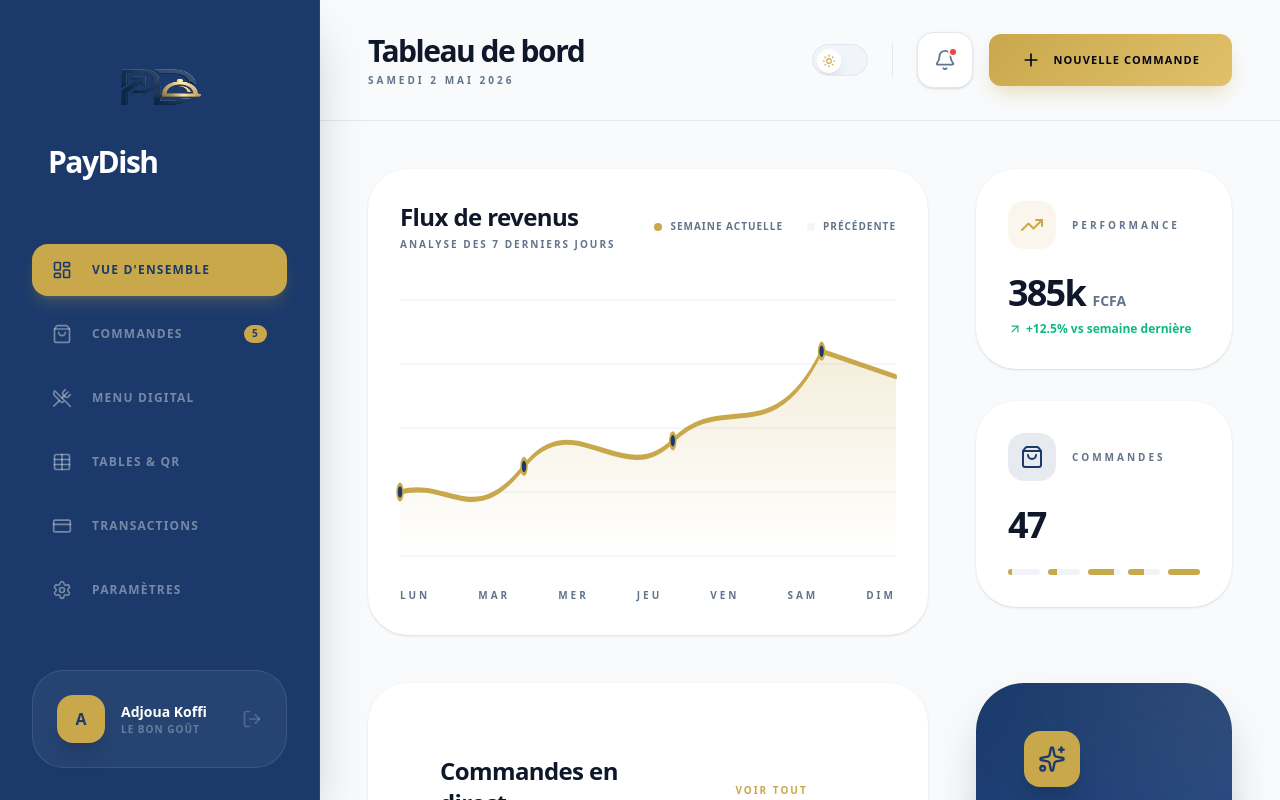
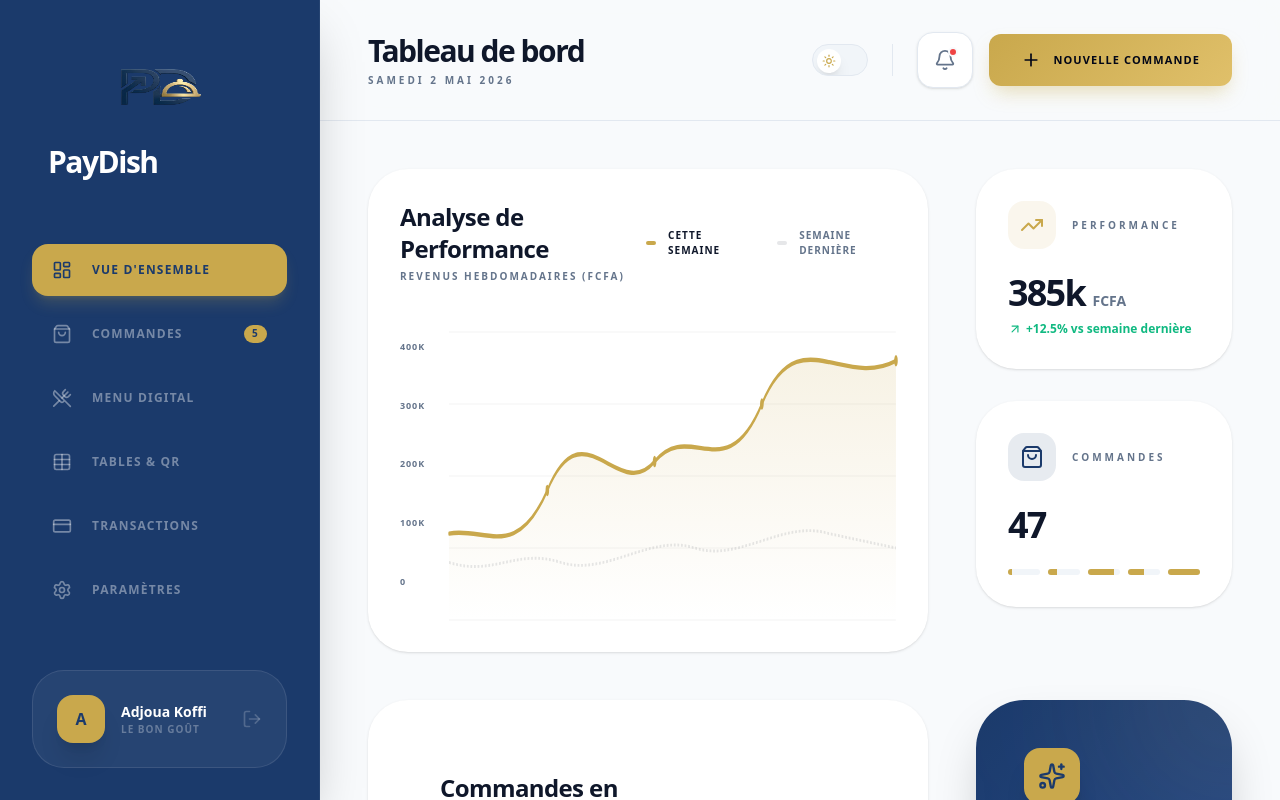
Before and after one commit to Danielcafi/PayDish, a React (Vite) app: page /dashboard in a window 1280 px wide. Built offline with nearby package versions, Linux system fonts and the light colour scheme.

Commit message:
Upgrade to professional fintech graph with axes and dual-period comparison

```diff
--- a/src/pages/Dashboard.tsx
+++ b/src/pages/Dashboard.tsx
@@ -137,63 +137,90 @@ export default function Dashboard() {
                    <div className="xl:col-span-2 card-premium bg-card-bg border-none shadow-2xl p-12 overflow-hidden relative group">
                       <div className="flex items-center justify-between mb-12 relative z-10">
                          <div>
-                            <h3 className="text-2xl font-black text-ink tracking-tight">Flux de revenus</h3>
-                            <p className="text-[10px] text-ink-muted font-black uppercase tracking-[0.2em] mt-1">Analyse des 7 derniers jours</p>
+                            <h3 className="text-2xl font-black text-ink tracking-tight">Analyse de Performance</h3>
+                            <p className="text-[10px] text-ink-muted font-black uppercase tracking-[0.2em] mt-1">Revenus hebdomadaires (FCFA)</p>
                          </div>
-                         <div className="flex items-center gap-6">
-                            <div className="flex items-center gap-2">
-                               <div className="w-2 h-2 rounded-full bg-gold"></div>
-                               <span className="text-[10px] font-black text-ink-muted uppercase tracking-widest">Semaine actuelle</span>
+                         <div className="flex items-center gap-8">
+                            <div className="flex items-center gap-3">
+                               <div className="w-3 h-1 bg-gold rounded-full"></div>
+                               <span className="text-[10px] font-black text-ink uppercase tracking-widest">Cette semaine</span>
                             </div>
-                            <div className="flex items-center gap-2">
-                               <div className="w-2 h-2 rounded-full bg-surface-2"></div>
-                               <span className="text-[10px] font-black text-ink-muted uppercase tracking-widest">Précédente</span>
+                            <div className="flex items-center gap-3">
+                               <div className="w-3 h-1 bg-ink/10 dark:bg-white/10 rounded-full"></div>
+                               <span className="text-[10px] font-black text-ink-muted uppercase tracking-widest">Semaine dernière</span>
                             </div>
                          </div>
                       </div>
 
-                      <div className="relative h-64 w-full">
+                      <div className="relative h-72 w-full flex gap-6">
+                         {/* Y-Axis Labels */}
+                         <div className="flex flex-col justify-between text-[9px] font-black text-ink-muted uppercase tracking-widest pb-8 pt-2">
+                            <span>400k</span>
+                            <span>300k</span>
+                            <span>200k</span>
+                            <span>100k</span>
+                            <span>0</span>
+                         </div>
+
+                         <div className="flex-1 relative">
                             {/* SVG Graph Component */}
                             <svg className="w-full h-full overflow-visible" preserveAspectRatio="none" viewBox="0 0 1000 200">
-                            {/* Grid Lines */}
+                               {/* Horizontal Grid Lines */}
                                {[0, 50, 100, 150, 200].map((y) => (
-                              <line key={y} x1="0" y1={y} x2="1000" y2={y} stroke="currentColor" strokeOpacity="0.05" />
+                                 <line key={y} x1="0" y1={y} x2="1000" y2={y} stroke="currentColor" strokeOpacity="0.03" strokeWidth="1" />
                                ))}
 
                                {/* Gradient Fill */}
                                <defs>
-                               <linearGradient id="chartGradient" x1="0" y1="0" x2="0" y2="1">
-                                  <stop offset="0%" stopColor="#C9A84C" stopOpacity="0.2" />
+                                  <linearGradient id="realChartGradient" x1="0" y1="0" x2="0" y2="1">
+                                     <stop offset="0%" stopColor="#C9A84C" stopOpacity="0.15" />
                                      <stop offset="100%" stopColor="#C9A84C" stopOpacity="0" />
                                   </linearGradient>
                                </defs>
 
-                            {/* Line Path */}
+                               {/* Previous Week Line (Faded & Dotted) */}
+                               <path
+                                  d="M0,160 C100,170 150,150 250,160 C350,170 450,140 550,150 C650,160 750,130 850,140 L1000,150"
+                                  fill="none"
+                                  stroke="currentColor"
+                                  strokeOpacity="0.1"
+                                  strokeWidth="2"
+                                  strokeDasharray="4 4"
+                               />
+
+                               {/* Current Week Gradient Area */}
+                               <path
+                                  d="M0,140 C80,135 150,160 220,110 C300,50 380,120 460,90 C540,60 620,110 700,50 C780,-10 880,40 1000,20 L1000,200 L0,200 Z"
+                                  fill="url(#realChartGradient)"
+                               />
+
+                               {/* Current Week Line (Primary) */}
                                <motion.path
                                   initial={{ pathLength: 0 }}
                                   animate={{ pathLength: 1 }}
-                               transition={{ duration: 2, ease: "easeInOut" }}
-                               d="M0,150 C100,140 150,180 250,130 C350,80 450,150 550,110 C650,70 750,120 850,40 L1000,60"
+                                  transition={{ duration: 1.5, ease: "easeOut" }}
+                                  d="M0,140 C80,135 150,160 220,110 C300,50 380,120 460,90 C540,60 620,110 700,50 C780,-10 880,40 1000,20"
                                   fill="none"
                                   stroke="#C9A84C"
-                               strokeWidth="4"
+                                  strokeWidth="3"
                                   strokeLinecap="round"
                                />
-                            <path
-                               d="M0,150 C100,140 150,180 250,130 C350,80 450,150 550,110 C650,70 750,120 850,40 L1000,60 L1000,200 L0,200 Z"
-                               fill="url(#chartGradient)"
-                            />
 
-                            {/* Data Points */}
+                               {/* Interactive Markers (Data Points) */}
                                {[
-                               {x: 0, y: 150}, {x: 250, y: 130}, {x: 550, y: 110}, {x: 850, y: 40}
+                                  {x: 220, y: 110, val: '145k'},
+                                  {x: 460, y: 90, val: '185k'},
+                                  {x: 700, y: 50, val: '310k'},
+                                  {x: 1000, y: 20, val: '385k'}
                                ].map((p, i) => (
-                              <circle key={i} cx={p.x} cy={p.y} r="6" fill="#1B3A6B" stroke="#C9A84C" strokeWidth="3" />
+                                 <g key={i} className="group/marker cursor-pointer">
+                                    <circle cx={p.x} cy={p.y} r="4" fill="#C9A84C" />
+                                    <circle cx={p.x} cy={p.y} r="12" fill="#C9A84C" fillOpacity="0" className="hover:fill-opacity-10 transition-all" />
+                                 </g>
                                ))}
                             </svg>
-                      </div>
 
-                      <div className="flex justify-between mt-8 text-[10px] font-black text-ink-muted uppercase tracking-[0.3em]">
+                            <div className="flex justify-between mt-8 text-[9px] font-black text-ink-muted uppercase tracking-[0.4em]">
                                <span>Lun</span>
                                <span>Mar</span>
                                <span>Mer</span>
@@ -201,6 +228,8 @@ export default function Dashboard() {
                                <span>Ven</span>
                                <span>Sam</span>
                                <span>Dim</span>
+                            </div>
+                         </div>
                       </div>
                    </div>
 
```
Lines whose indentation alone changed are shown as unchanged.
